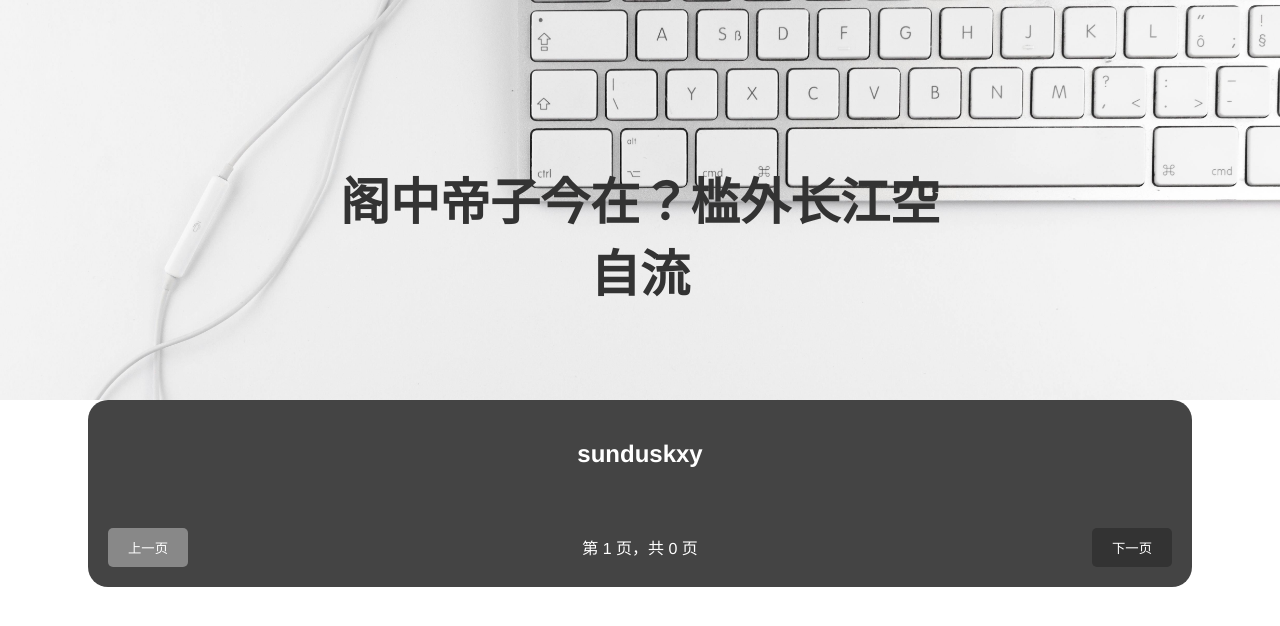
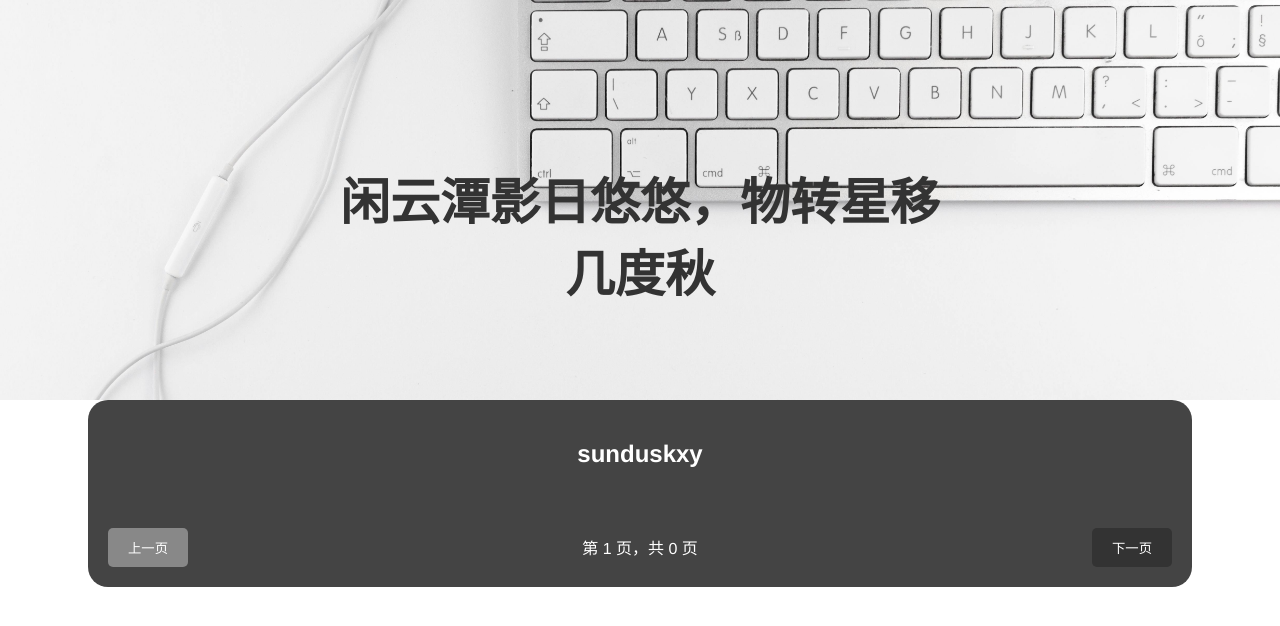
Before and after one commit to sundusk/xyblog, a Vue app: page /#/ in a window 1280 px wide. Shown: the top 626 px of the page. Built offline with nearby package versions, Linux system fonts and the light colour scheme.

Commit message:
更新标题

```diff
--- a/src/components/XYHome.vue
+++ b/src/components/XYHome.vue
@@ -1,6 +1,6 @@
 <template>
   <div class="rounded-bg">
-    <h1 class="title">阁中帝子今在？槛外长江空自流</h1>
+    <h1 class="title">闲云潭影日悠悠，物转星移几度秋</h1>
   </div>
   <div class="bottom-rounded-bg">
     <h2 class="blog-title">sunduskxy</h2>
```
